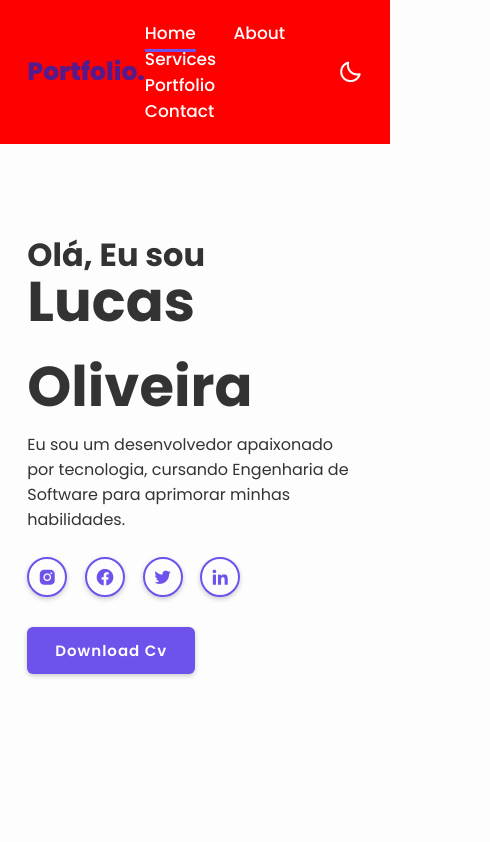
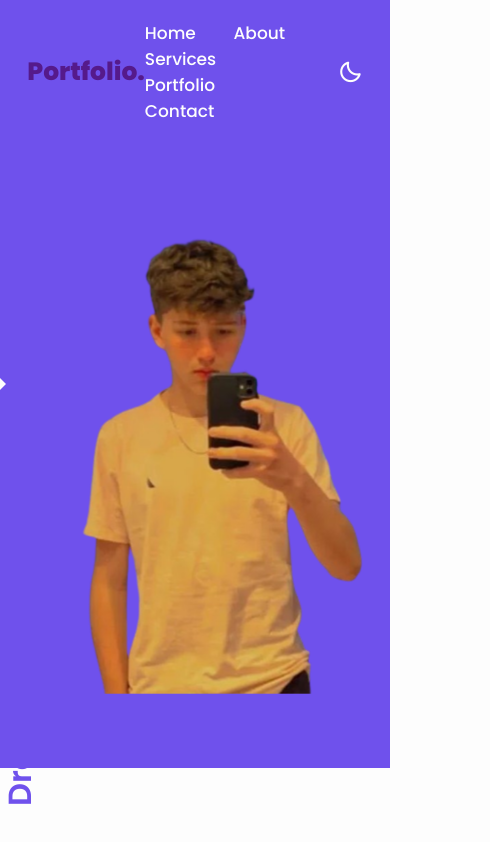
Before and after one commit to oliveeiralucas/personalPortfolio, a plain HTML site: page Portfólio v.5/Assets/index.html in a window 390 px wide. Shown: the whole page, 490 px wide, since content can reach past the window. Drawn offline with nearby package versions, Linux system fonts and the light colour scheme.

Commit message:
home page finalizada sem responsividade

```diff
--- a/Portfólio v.5/Assets/index.html
+++ b/Portfólio v.5/Assets/index.html
@@ -48,6 +48,32 @@
             <a href=""><button>Download Cv</button></a>
         </div>
     </div>
+
+        <div class="imageProfissional">
+            <div class="imageProfissionalBox">
+                <div class="Profissional" style="--i:0;">
+                    <i class='bx bx-code-alt' ></i>
+                    <h3>Web Developer </h3>
+                </div>
+                 <div class="Profissional" style="--i:1;">
+                    <i class='bx bxl-microsoft' ></i>
+                    <h3>Software Eng.</h3>
+                </div>
+                 <div class="Profissional" style="--i:2;">
+                    <i class='bx bx-palette' ></i>
+                    <h3> Web Designer </h3>
+                </div>
+                 <div class="Profissional" style="--i:3;">
+                    <i class='bx bx-wallet-alt' ></i>
+                    <h3>Dropshipper</h3>
+                 </div>
+                <div class="circle"></div>
+            </div>
+            <div class="overlay"></div>
+        </div>
+        <div class="homeImg">
+            <img src="/Portfólio v.5/Design/image-removebg.png" alt="minha foto profissional">
+        </div>
     </section>
 
 
--- a/Portfólio v.5/Assets/style.css
+++ b/Portfólio v.5/Assets/style.css
@@ -39,7 +39,7 @@ body{
     display: flex;
     z-index: 100;
     align-items: center;
-    background-color: red;
+    background-color: transparent;
 }
 
 .logo{
@@ -113,6 +113,7 @@ section.home{
    color: var(--main-color);
    margin: 2.5rem 1.5rem 3rem 0;
    transition: .5s ease;
+   margin-bottom: 3.7rem;
 }
 
 .contentHomePage .socialIcons a:hover{
@@ -138,3 +139,86 @@ section.home{
     color: var(--main-color);
     border: 2px solid var(--main-color);
 }
+
+.imageProfissional{
+    position: absolute;
+    top: 50%;
+    right: 0;
+    transform: translateY(-50%);
+    width: 768px;
+    height: 100vh;
+    overflow: hidden;
+    pointer-events: none;
+}
+
+.imageProfissionalBox{
+    position: absolute;
+    top: 0;
+    right: 0;
+    width: 768px;
+    height: 100vh;
+    border-radius: 50%;
+    display: flex;
+    justify-content: center;
+    align-items: center;
+}
+
+.Profissional{
+    position: absolute;
+    display: flex;
+    align-items: center;
+    flex-direction: column;
+    color: var(--main-color);
+    transform: rotate(calc(360deg / 4 * var(--i)));
+    transform-origin: 384px;
+    left: 0;
+    background: var(--bg-color);
+    padding: 10px 0;
+}
+
+.Profissional:nth-child(1) i{
+    margin-right: 15px;
+}
+
+.Profissional:nth-child(1),
+.Profissional:nth-child(4){
+    padding-bottom: 20px;
+}
+
+.Profissional i{
+    font-size: 3.8rem;
+
+}
+
+.Profissional h3{
+    font-size: 3.2rem;
+    line-height: 1;
+    font-weight: 600;
+}
+
+.imageProfissionalBox .circle{
+    width: 560px;
+    height: 560px;
+    border: 3px solid var(--main-color);
+    border-radius: 50%;
+}
+
+.imageProfissional .overlay{
+    position: absolute;
+    top: 0;
+    right: 0;
+    width: 0;
+    height: 0;
+    border-top: 384px solid var(--main-color);
+    border-left: 384px solid transparent;
+    border-right: 384px solid var(--main-color);
+    border-bottom: 384px solid var(--main-color);
+}
+
+.homeImg img{
+    position: absolute;
+    bottom: 0;
+    right: 0;
+    pointer-events: none;
+    transform: translateY(-30%) translateX(20%);
+}
```
Also changed, not shown: Portfólio v.5/Design/image-removebg.png (added), Portfólio v.5/Design/image.jpg (deleted).
